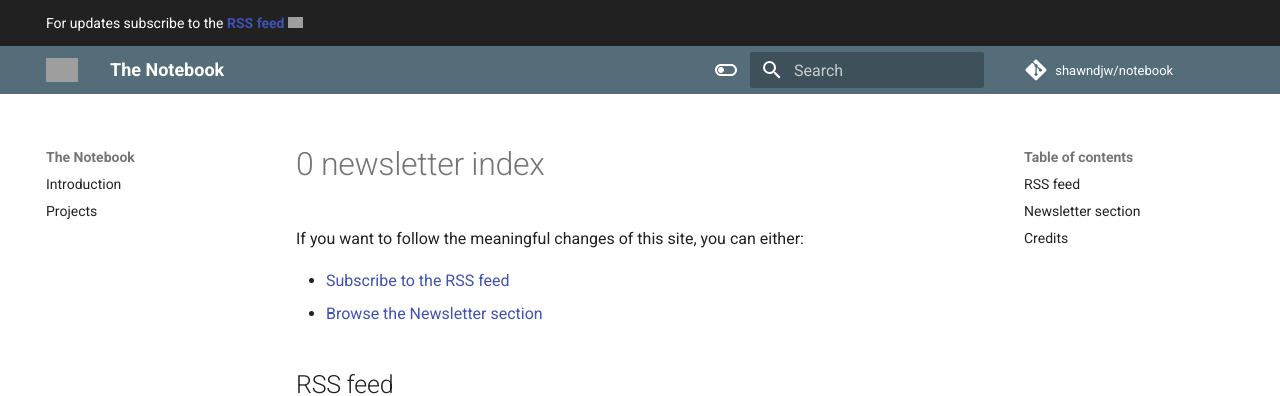
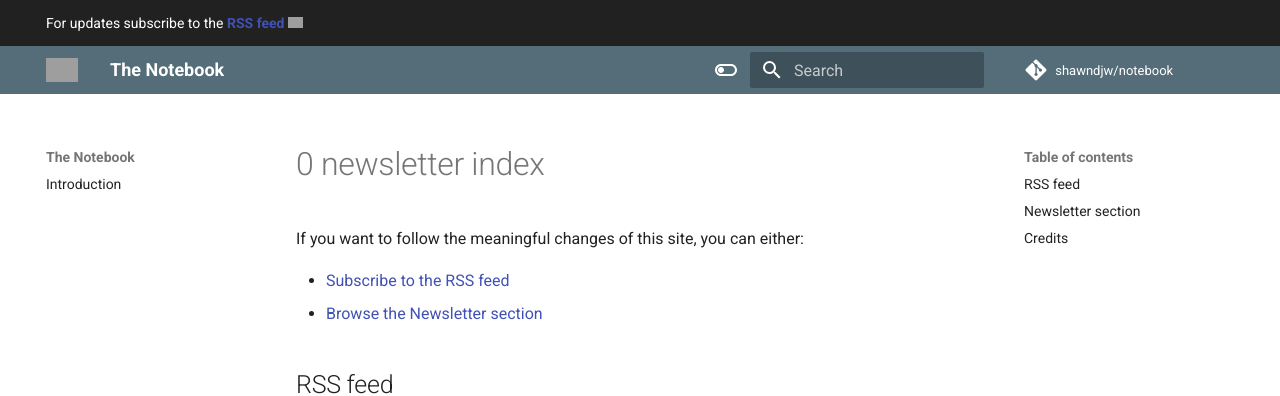
Before and after one commit to shawndjw/notebook, an MkDocs documentation site: the page built from docs/newsletter/0_newsletter_index.md, in a window 1280 px wide. Shown: the top 396 px of the page. Built offline with MkDocs 1.6.1 and Material for MkDocs 9.7.7, drawn with Linux system fonts in a browser that asks for light colours; comment, search, counter and statistics services are not loaded; grey boxes are pictures that could not be loaded.

Commit message:
Added temp index.md

```diff
--- a/mkdocs.yml
+++ b/mkdocs.yml
@@ -5,7 +5,6 @@ site_author: shawndjw
 site_url: https://shawndjw.github.io/notebook
 nav:
   - Introduction: index.md
-  - Projects: projects.md
 
 plugins:
   - search
```
Also changed, not shown: docs/index.md (added, +1 -0 lines).
